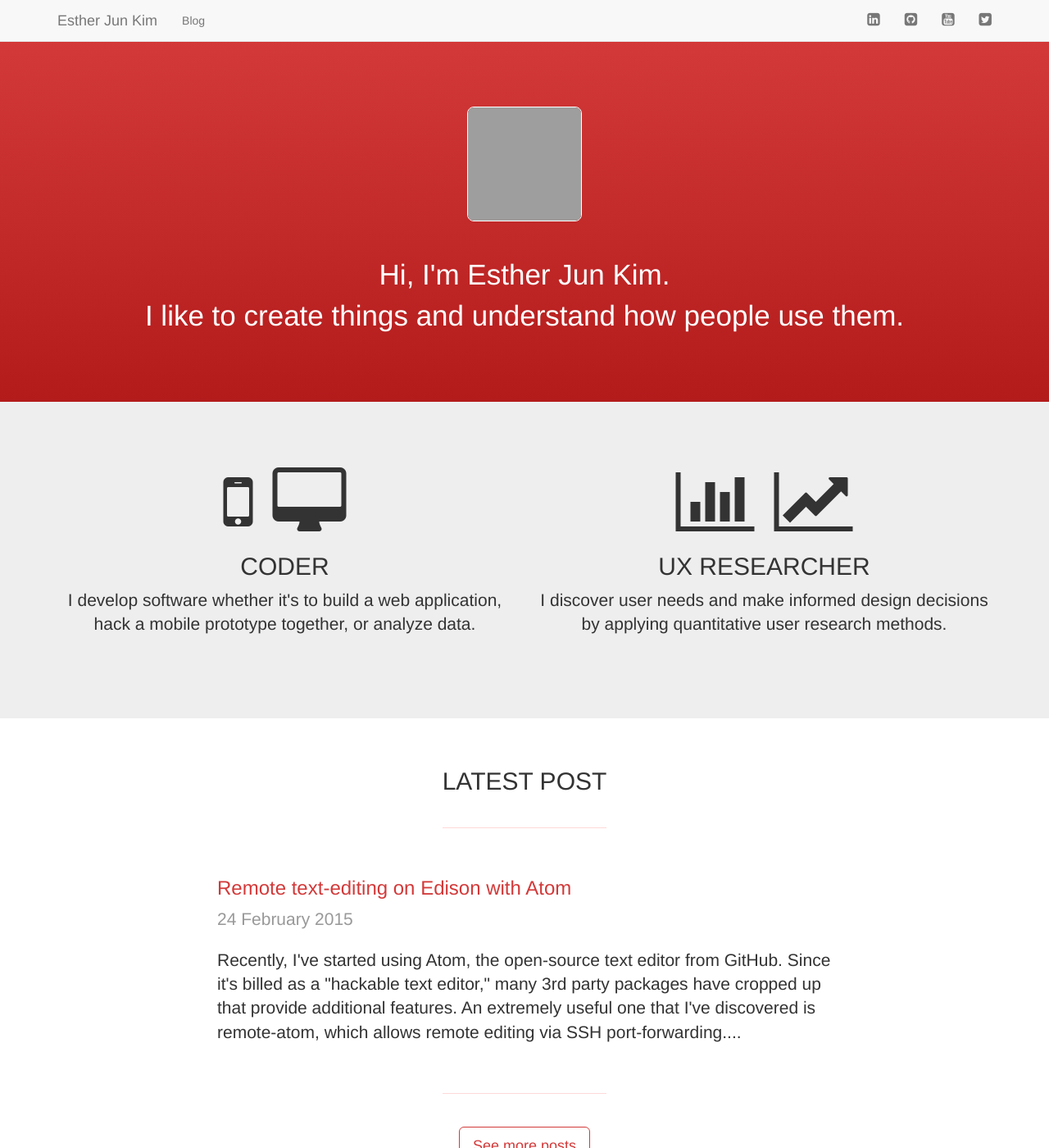
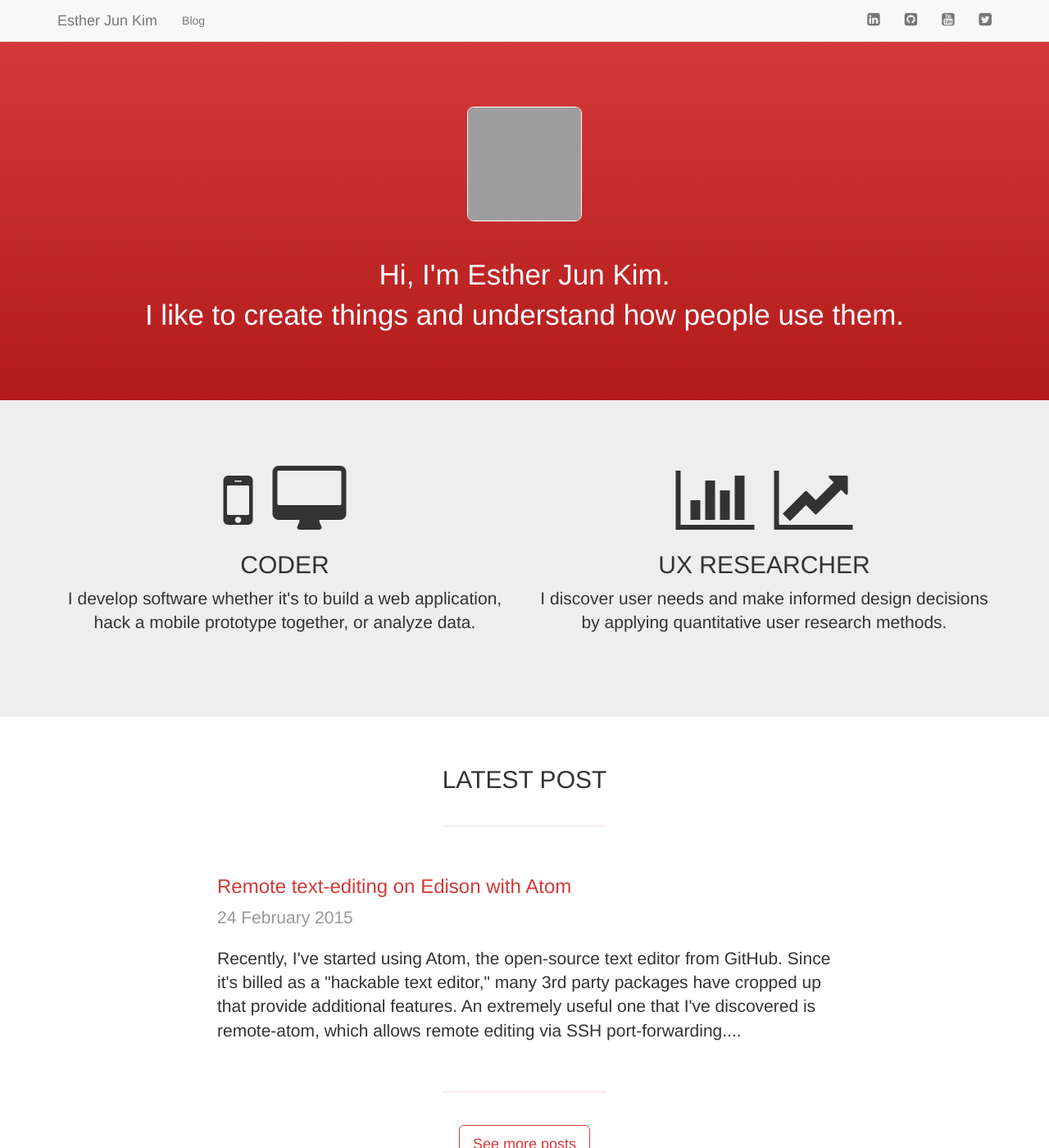
Before and after one commit to estherjk/estherjk.github.io, a Jekyll site: the page built from index.html, in a window 1280 px wide and 1400 px high. Shown: the whole window at 82% size. Built offline with Jekyll 4.4.1, drawn with Linux system fonts in a browser that asks for light colours; nearby versions of some CDN libraries; grey boxes are pictures that could not be loaded.

Commit message:
Add .site-jumbotron .lead class

```diff
--- a/index.html
+++ b/index.html
@@ -7,7 +7,7 @@
   <div class="container">
     <img class="logo" src="/assets/img/logo/logo-transparent.png">
 
-    <p>
+    <p class="lead">
       Hi, I'm Esther Jun Kim.
       <br>
       I like to create things and understand how people use them.
--- a/styles/site.css
+++ b/styles/site.css
@@ -146,10 +146,16 @@
   height: 140px;
 }
 
-.site-jumbotron p {
+.site-jumbotron .lead {
   margin: 0;
   font-size: 2.5em;
-  font-weight: 100;
+  font-weight: 300
+}
+
+@media (max-width: 767px) {
+  .site-jumbotron .lead {
+    font-size: 2em;
+  }
 }
 
 .site-feature {
```
